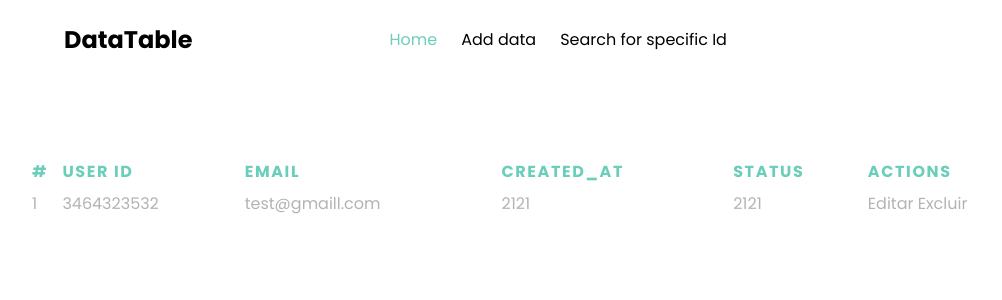
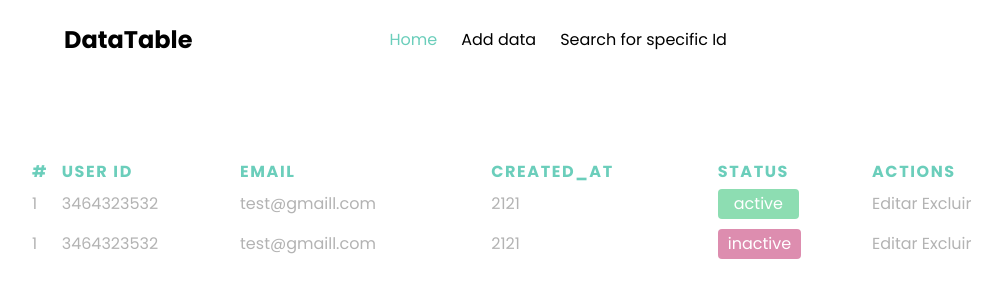
Before and after one commit to Arkadina/next12-data-table, a Next.js app: page / in a window 1280 px wide. Shown: the top 300 px of the page, without its empty margins (96-1098 px from the left). Built offline with nearby package versions, Linux system fonts and the light colour scheme.

Commit message:
feat: new ButtonActive component

```diff
--- /dev/null
+++ b/components/widgets/ButtonActive.js
@@ -0,0 +1,17 @@
+import React from "react";
+
+function ButtonActive({ text, color }) {
+    return (
+        <button
+            className={`${
+                color == "red"
+                    ? "bg-red px-[10px] py-[3px]"
+                    : "bg-green px-[16px] py-[3px]"
+            }  text-white rounded-[4px]`}
+        >
+            {text}
+        </button>
+    );
+}
+
+export default ButtonActive;
--- a/pages/index.js
+++ b/pages/index.js
@@ -1,4 +1,5 @@
 import Layout from "@/components/Layout";
+import ButtonActive from "@/components/widgets/ButtonActive";
 
 const Index = () => {
     return (
@@ -21,7 +22,19 @@ const Index = () => {
                             <td>3464323532</td>
                             <td>test@gmaill.com</td>
                             <td>2121</td>
+                            <td>
+                                <ButtonActive text="active" />
+                            </td>
+                            <td>Editar Excluir</td>
+                        </tr>
+                        <tr className="text-secundary text-[16px] h-[40px]   ">
+                            <td>1</td>
+                            <td>3464323532</td>
+                            <td>test@gmaill.com</td>
                             <td>2121</td>
+                            <td>
+                                <ButtonActive text="inactive" color="red" />
+                            </td>
                             <td>Editar Excluir</td>
                         </tr>
                     </tbody>
```
